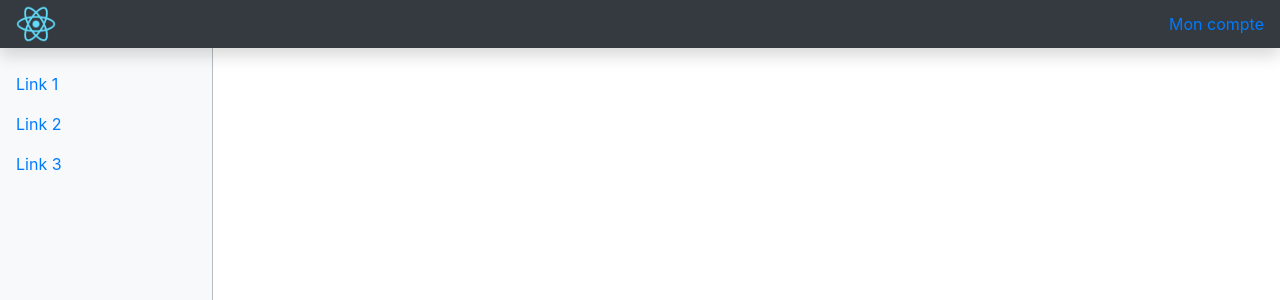
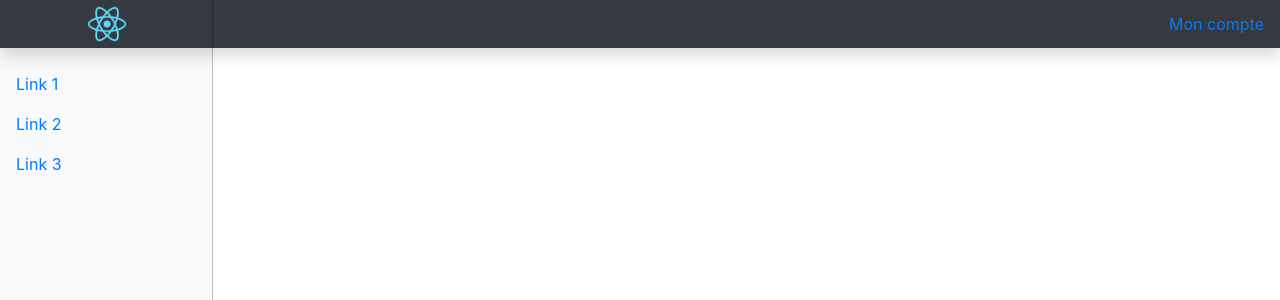
Before and after one commit to ElChurros/test-audiowizard, a React (Create React App) app: page / in a window 1280 px wide. Shown: the top 300 px of the page. Built offline with nearby package versions, Linux system fonts and the light colour scheme.

Commit message:
center navbar logo

```diff
--- a/src/App.css
+++ b/src/App.css
@@ -5,6 +5,11 @@
 .navbar-brand {
   padding-top: .25rem;
   padding-bottom: .25rem;
+  display: flex;
+  justify-content: center;
+  align-items: center;
+  height: 48px;
+  box-shadow: inset -1px 0 0 rgba(0, 0, 0, .25);
 }
 
 .navbar-toggler {
```
